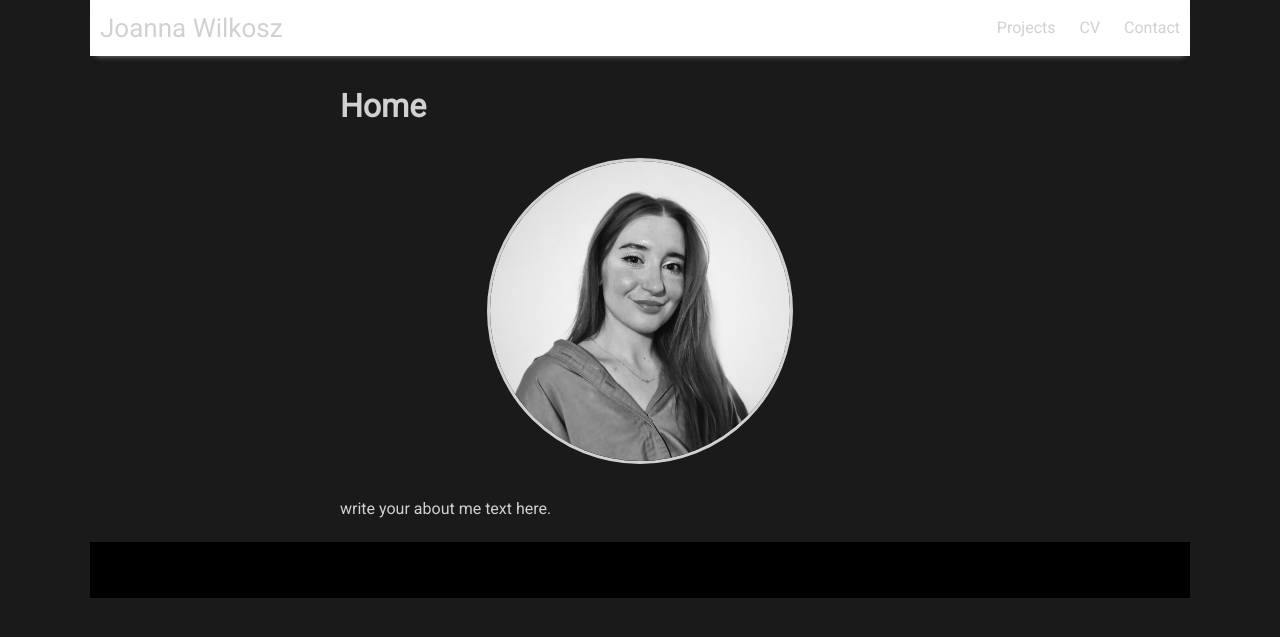
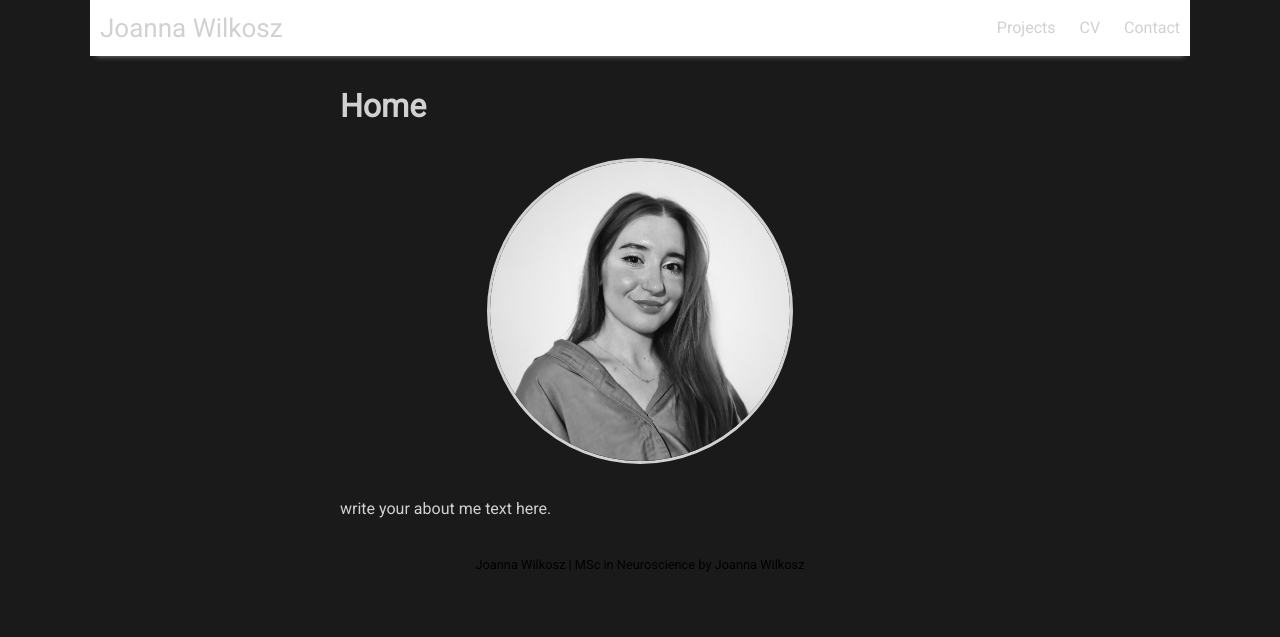
Before and after one commit to joanna-wi/joanna-wi.github.io, a Jekyll site: the page built from index.md, in a window 1280 px wide. Shown: the top 637 px of the page. Built offline with Jekyll 4.4.1, drawn with Linux system fonts in a browser that asks for light colours; nearby versions of some CDN libraries.

Commit message:
Update _footer.scss

```diff
--- a/_sass/_footer.scss
+++ b/_sass/_footer.scss
@@ -1,5 +1,5 @@
 .footer {
-  background: black;
+  background: #1a1a1a;
   color: $brand-color;
   text-align: center;
   min-height: 56px;
@@ -13,7 +13,7 @@
 }
 @media (max-width: $container-width) {
   .footer {
-    background: black;
+    background: #1a1a1a;
     color: $brand-color;
     text-align: center;
     min-height: 56px;
```
